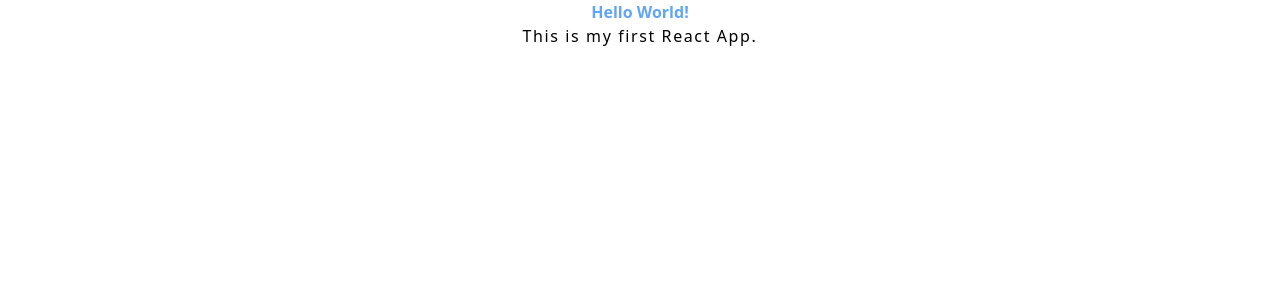
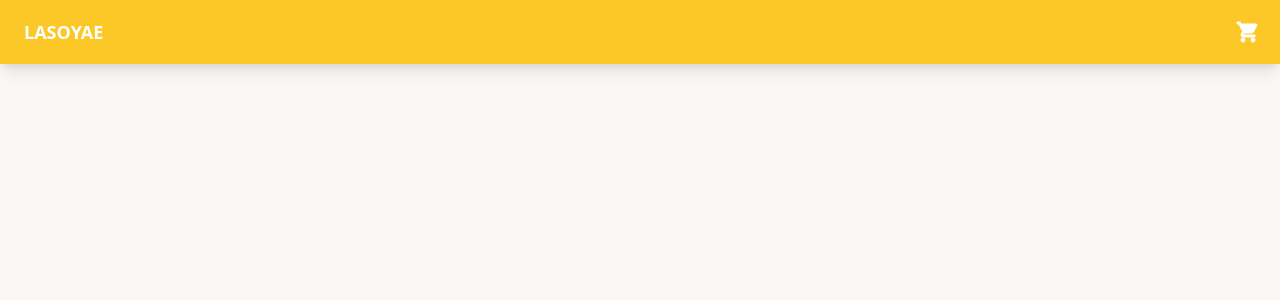
Before and after one commit to Talitazmiza/lasoyae-culinary-app, a React (Create React App) app: page / in a window 1280 px wide. Shown: the top 300 px of the page. Built offline with nearby package versions, Linux system fonts and the light colour scheme.

Commit message:
nyoba pakek material ui icon sama daisyui

```diff
--- a/package.json
+++ b/package.json
@@ -4,9 +4,15 @@
   "private": true,
   "dependencies": {
     "@craco/craco": "^6.4.0",
+    "@emotion/core": "^11.0.0",
+    "@emotion/react": "^11.5.0",
+    "@emotion/styled": "^11.3.0",
+    "@mui/icons-material": "^5.0.5",
+    "@mui/material": "^5.0.6",
     "@testing-library/jest-dom": "^5.11.4",
     "@testing-library/react": "^11.1.0",
     "@testing-library/user-event": "^12.1.10",
+    "daisyui": "^1.16.0",
     "react": "^17.0.2",
     "react-dom": "^17.0.2",
     "react-scripts": "4.0.3",
--- a/public/index.html
+++ b/public/index.html
@@ -1,5 +1,5 @@
 <!DOCTYPE html>
-<html lang="en">
+<html data-theme="cupcake">
   <head>
     <meta charset="utf-8" />
     <link rel="icon" href="%PUBLIC_URL%/favicon.ico" />
--- a/src/App.js
+++ b/src/App.js
@@ -1,10 +1,64 @@
 import './App.css';
-
+import ShoppingCartIcon from '@mui/icons-material/ShoppingCart';
 function App() {
   return (
     <div className="App">
-      <h1 className="text-blue-400 font-extrabold">Hello World!</h1>
-      <p className="tracking-widest">This is my first React App.</p>
+        <div className="navbar mb-2 shadow-lg bg-basecolor text-neutral-content">
+            <div className="flex-1 px-2 mx-2">
+    <span className="text-lg font-bold">
+            LASOYAE
+          </span>
+            </div>
+            {/*<div className="flex-none hidden px-2 mx-2 lg:flex">*/}
+            {/*    <div className="flex items-stretch">*/}
+            {/*        <a className="btn btn-ghost btn-sm rounded-btn">*/}
+            {/*            <svg xmlns="http://www.w3.org/2000/svg" fill="none" viewBox="0 0 24 24"*/}
+            {/*                 className="inline-block w-5 mr-2 stroke-current">*/}
+            {/*                <path stroke-linecap="round" stroke-linejoin="round" stroke-width="2"*/}
+            {/*                      d="M4.318 6.318a4.5 4.5 0 000 6.364L12 20.364l7.682-7.682a4.5 4.5 0 00-6.364-6.364L12 7.636l-1.318-1.318a4.5 4.5 0 00-6.364 0z"></path>*/}
+            {/*            </svg>*/}
+            {/*            Likes*/}
+
+            {/*        </a>*/}
+            {/*        <a className="btn btn-ghost btn-sm rounded-btn">*/}
+            {/*            <svg xmlns="http://www.w3.org/2000/svg" fill="none" viewBox="0 0 24 24"*/}
+            {/*                 className="inline-block w-5 mr-2 stroke-current">*/}
+            {/*                <path stroke-linecap="round" stroke-linejoin="round" stroke-width="2"*/}
+            {/*                      d="M15 17h5l-1.405-1.405A2.032 2.032 0 0118 14.158V11a6.002 6.002 0 00-4-5.659V5a2 2 0 10-4 0v.341C7.67 6.165 6 8.388 6 11v3.159c0 .538-.214 1.055-.595 1.436L4 17h5m6 0v1a3 3 0 11-6 0v-1m6 0H9"></path>*/}
+            {/*            </svg>*/}
+            {/*            Notifications*/}
+
+            {/*        </a>*/}
+            {/*        <a className="btn btn-ghost btn-sm rounded-btn">*/}
+            {/*            <svg xmlns="http://www.w3.org/2000/svg" fill="none" viewBox="0 0 24 24"*/}
+            {/*                 className="inline-block w-5 mr-2 stroke-current">*/}
+            {/*                <path stroke-linecap="round" stroke-linejoin="round" stroke-width="2"*/}
+            {/*                      d="M3 7v10a2 2 0 002 2h14a2 2 0 002-2V9a2 2 0 00-2-2h-6l-2-2H5a2 2 0 00-2 2z"></path>*/}
+            {/*            </svg>*/}
+            {/*            Files*/}
+
+            {/*        </a>*/}
+            {/*        <a className="btn btn-ghost btn-sm rounded-btn">*/}
+            {/*            <svg xmlns="http://www.w3.org/2000/svg" fill="none" viewBox="0 0 24 24"*/}
+            {/*                 className="inline-block w-5 mr-2 stroke-current">*/}
+            {/*                <path stroke-linecap="round" stroke-linejoin="round" stroke-width="2"*/}
+            {/*                      d="M10 20l4-16m4 4l4 4-4 4M6 16l-4-4 4-4"></path>*/}
+            {/*            </svg>*/}
+            {/*            Config*/}
+
+            {/*        </a>*/}
+            {/*    </div>*/}
+            {/*</div>*/}
+            <div className="flex-none">
+                <button className="btn btn-square btn-ghost">
+                    <svg xmlns="http://www.w3.org/2000/svg" fill="none" viewBox="0 0 24 24"
+                         className="inline-block w-6 h-6 stroke-current">
+                        <ShoppingCartIcon/>
+                    </svg>
+                </button>
+            </div>
+        </div>
+
     </div>
   );
 }
--- a/tailwind.config.js
+++ b/tailwind.config.js
@@ -3,9 +3,14 @@
   darkMode: false, // or 'media' or 'class'
   theme: {
     extend: {},
+      backgroundColor: theme => ({
+        'basecolor': '#FCC827',
+      })
   },
   variants: {
     extend: {},
   },
-  plugins: [],
+  plugins: [
+    require('daisyui'),
+  ],
 }
```
Also changed, not shown: 1 other file (tests, documents, lock files or other folders).
